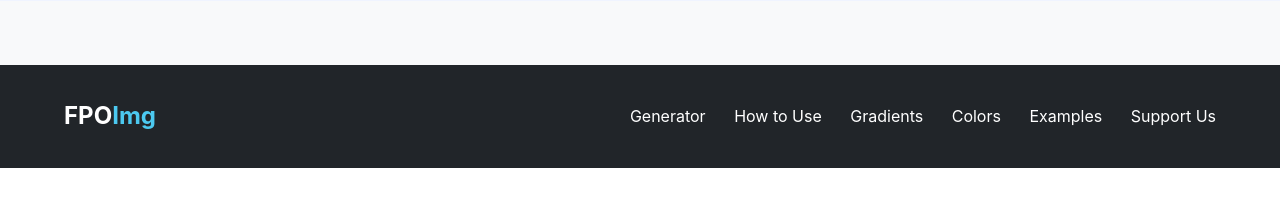
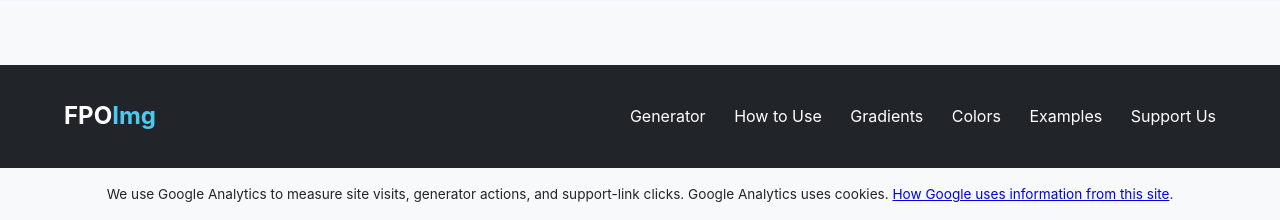
Before and after one commit to kylehayes/fpoimg, a Flask app: page / in a window 1280 px wide. Shown: the part 5128-5348 px from the top of the page. Before the commit the page ends 5296 px from the top, so only its background shows below. Run offline with Flask 3, Linux system fonts and the light colour scheme.

Commit message:
feat: measure intentional site usage with GA4 (#59)

```diff
--- /dev/null
+++ b/static/scripts/analytics.js
@@ -0,0 +1,44 @@
+/* First-party UI events sent to the configured GA4 web stream. */
+(function () {
+    'use strict';
+    const script = document.getElementById('fpo-analytics');
+    const measurementId = script && script.dataset.measurementId;
+    if (!/^G-[A-Z0-9]+$/.test(measurementId || '')) return;
+
+    window.dataLayer = window.dataLayer || [];
+    window.gtag = window.gtag || function () { window.dataLayer.push(arguments); };
+    const pageLocation = window.location.origin + window.location.pathname;
+    let referrer = '';
+    try { referrer = new URL(document.referrer).origin + '/'; } catch (_) { /* No referrer. */ }
+    window.gtag('js', new Date());
+    window.gtag('config', measurementId, {
+        page_location: pageLocation,
+        page_referrer: referrer,
+        allow_google_signals: false,
+        allow_ad_personalization_signals: false
+    });
+
+    const names = new Set(['image_generate', 'image_url_copy', 'support_click']);
+    const contexts = new Set(['generator', 'gradient_builder', 'gradient_preset', 'github_sponsors', 'buy_me_a_coffee']);
+    window.fpoAnalytics = {
+        track: function (name, context) {
+            if (!names.has(name) || !contexts.has(context)) return;
+            try {
+                window.gtag('event', name, {
+                    event_source: context,
+                    page_location: pageLocation,
+                    page_referrer: referrer
+                });
+            } catch (_) { /* Analytics must not interrupt the tool. */ }
+        }
+    };
+    document.addEventListener('click', function (event) {
+        const link = event.target.closest('a[data-support-provider]');
+        if (link) window.fpoAnalytics.track('support_click', link.dataset.supportProvider);
+    });
+
+    const tag = document.createElement('script');
+    tag.async = true;
+    tag.src = 'https://www.googletagmanager.com/gtag/js?id=' + measurementId;
+    document.head.appendChild(tag);
+})();
--- a/static/scripts/main2.js
+++ b/static/scripts/main2.js
@@ -117,12 +117,16 @@ document.addEventListener('DOMContentLoaded', function() {
     // Initialize with default values
     updatePreview();
 
-    generateBtn.addEventListener('click', updatePreview);
+    generateBtn.addEventListener('click', function () {
+        updatePreview();
+        window.fpoAnalytics?.track('image_generate', 'generator');
+    });
 
     copyBtn.addEventListener('click', function() {
         const urlText = urlDisplay.textContent.trim();
         navigator.clipboard.writeText(urlText).then(function() {
             copyBtn.textContent = 'Copied!';
+            window.fpoAnalytics?.track('image_url_copy', 'generator');
             setTimeout(function() {
                 copyBtn.textContent = 'Copy';
             }, 2000);
--- a/templates/colors.html
+++ b/templates/colors.html
@@ -222,5 +222,6 @@
         });
     });
     </script>
+{% include "discovery/analytics_notice.html" %}
 </body>
 </html>
--- /dev/null
+++ b/templates/discovery/analytics.html
@@ -0,0 +1,3 @@
+{% if config.GA4_MEASUREMENT_ID %}
+<script id="fpo-analytics" defer src="/static/scripts/analytics.js" data-measurement-id="{{ config.GA4_MEASUREMENT_ID }}"></script>
+{% endif %}
--- /dev/null
+++ b/templates/discovery/analytics_notice.html
@@ -0,0 +1,7 @@
+{% if config.GA4_MEASUREMENT_ID %}
+<p style="text-align:center; font-size:0.85rem; padding:1rem; line-height:1.5;">
+  We use Google Analytics to measure site visits, generator actions, and support-link clicks.
+  Google Analytics uses cookies.
+  <a href="https://policies.google.com/technologies/partner-sites">How Google uses information from this site</a>.
+</p>
+{% endif %}
--- a/templates/discovery/metadata.html
+++ b/templates/discovery/metadata.html
@@ -11,3 +11,4 @@
 {% if page_metadata.structured_data is defined %}
 <script type="application/ld+json">{{ page_metadata.structured_data | tojson }}</script>
 {% endif %}
+{% include "discovery/analytics.html" %}
--- a/templates/docs.html
+++ b/templates/docs.html
@@ -65,5 +65,6 @@
     </article>
     {% endfor %}
   </main>
+{% include "discovery/analytics_notice.html" %}
 </body>
 </html>
--- a/templates/gradients.html
+++ b/templates/gradients.html
@@ -358,6 +358,7 @@
         copyBtn.addEventListener('click', function() {
             navigator.clipboard.writeText(urlSpan.textContent).then(() => {
                 copyBtn.textContent = 'Copied!';
+                window.fpoAnalytics?.track('image_url_copy', 'gradient_builder');
                 setTimeout(() => copyBtn.textContent = 'Copy URL', 2000);
             });
         });
@@ -371,6 +372,7 @@
                 const url = `https://fpoimg.com/800x600?gradient=${name}&text_color=ffffff`;
                 navigator.clipboard.writeText(url).then(() => {
                     this.textContent = 'Copied!';
+                    window.fpoAnalytics?.track('image_url_copy', 'gradient_preset');
                     setTimeout(() => this.textContent = 'Copy URL', 2000);
                 });
             });
@@ -384,5 +386,6 @@
         });
     });
     </script>
+{% include "discovery/analytics_notice.html" %}
 </body>
 </html>
--- a/templates/home2.html
+++ b/templates/home2.html
@@ -438,7 +438,7 @@
                     <div class="sample-content">
                         <h3 class="sample-title">Donate</h3>
                         <p>Support FPOImg with a one-time donation or become a monthly supporter. Every contribution helps!</p>
-                        <a href="https://buymeacoffee.com/kylehayes" target="_blank" class="generate-btn" style="display: inline-block; margin-top: 1rem;">Donate Now</a>
+                        <a data-support-provider="buy_me_a_coffee" href="https://buymeacoffee.com/kylehayes" target="_blank" class="generate-btn" style="display: inline-block; margin-top: 1rem;">Donate Now</a>
                     </div>
                 </div>
 
@@ -451,7 +451,7 @@
                     <div class="sample-content">
                         <h3 class="sample-title">Become a Sponsor</h3>
                         <p>Sponsor FPOImg on GitHub to help keep the project running and get recognition for your support.</p>
-                        <a href="https://github.com/sponsors/kylehayes" target="_blank" class="generate-btn" style="display: inline-block; margin-top: 1rem;">Sponsor on GitHub</a>
+                        <a data-support-provider="github_sponsors" href="https://github.com/sponsors/kylehayes" target="_blank" class="generate-btn" style="display: inline-block; margin-top: 1rem;">Sponsor on GitHub</a>
                     </div>
                 </div>
 
@@ -502,5 +502,6 @@
     </footer>
 
     <script src="static/scripts/main2.js" type="text/javascript"></script>
+{% include "discovery/analytics_notice.html" %}
 </body>
 </html>
```
Also changed, not shown: fpoimg/app.py (+7 -1 lines), templates/base.html (+1 -12 lines), tests/analytics.test.cjs (added, +65 -0 lines), tests/test_analytics.py (added, +31 -0 lines), tests/test_api_spec.py (+3 -1 lines), .github/workflows/ci.yml.
